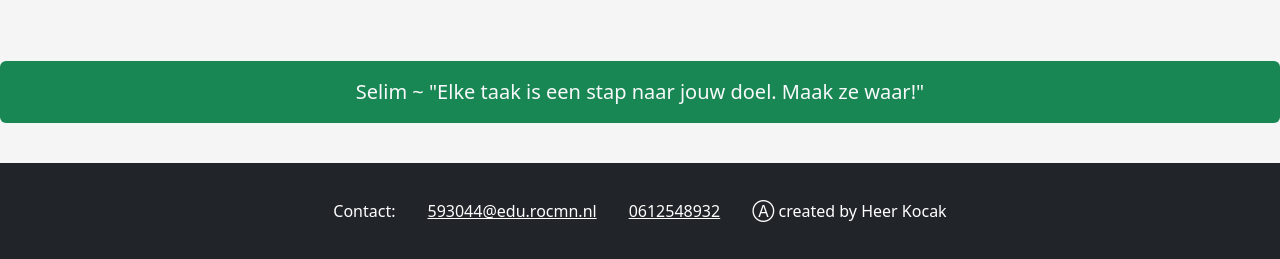
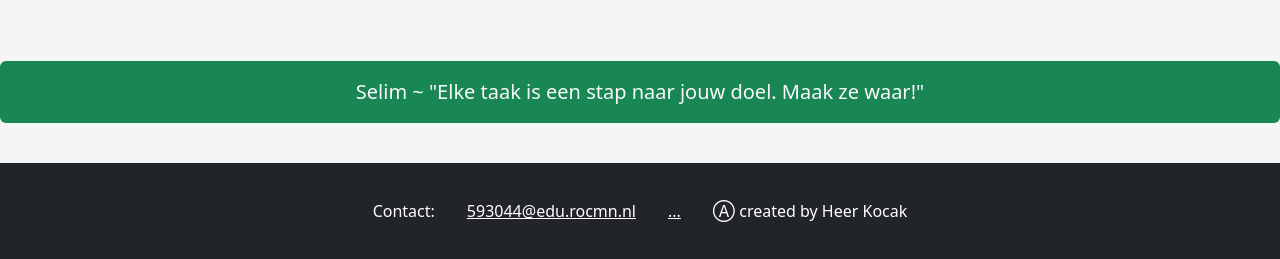
Before and after one commit to Cyberister/Backend-EP, a PHP site: page /index.php in a window 1280 px wide. Shown: the part 541-800 px from the top of the page. Run offline with PHP 8.4, Linux system fonts and the light colour scheme; data that the repository does not hold is empty.

Commit message:
Update footer.php

```diff
--- a/footer.php
+++ b/footer.php
@@ -3,7 +3,7 @@
         <div class="d-flex flex-column flex-md-row justify-content-center align-items-center">
             <p class="mx-3 mb-2 mb-md-0">Contact:</p>
             <a href="mailto:593044@edu.rocmn.nl" class="mx-3 mb-2 mb-md-0">593044@edu.rocmn.nl</a>
-            <a href="tel:+31612548932" class="mx-3 mb-2 mb-md-0">0612548932</a>
+            <a href="tel:+31612548932" class="mx-3 mb-2 mb-md-0">...</a>
             <p class="mx-3 mb-2 mb-md-0">Ⓐ created by Heer Kocak</p>
         </div>
     </div>
```
